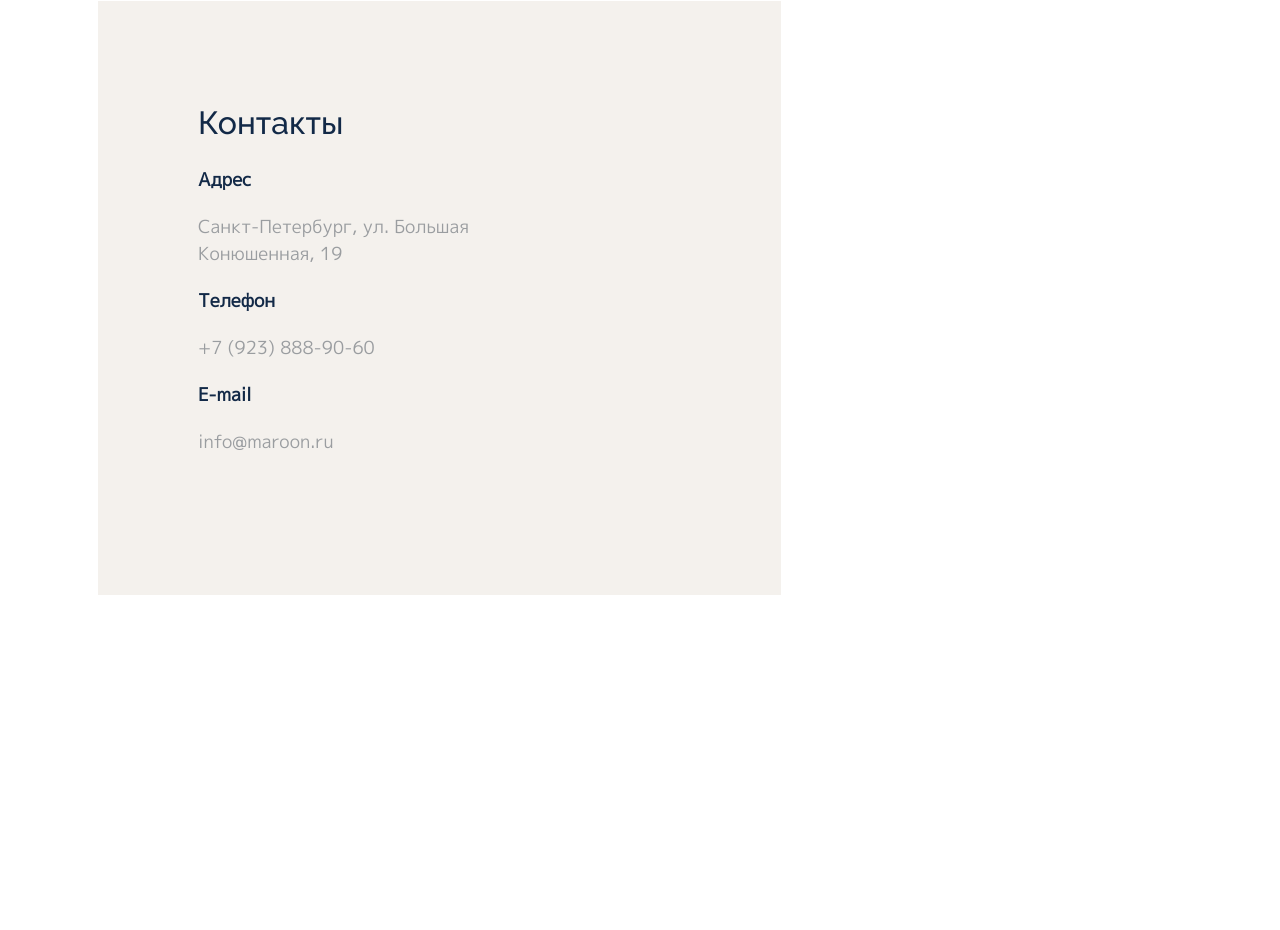
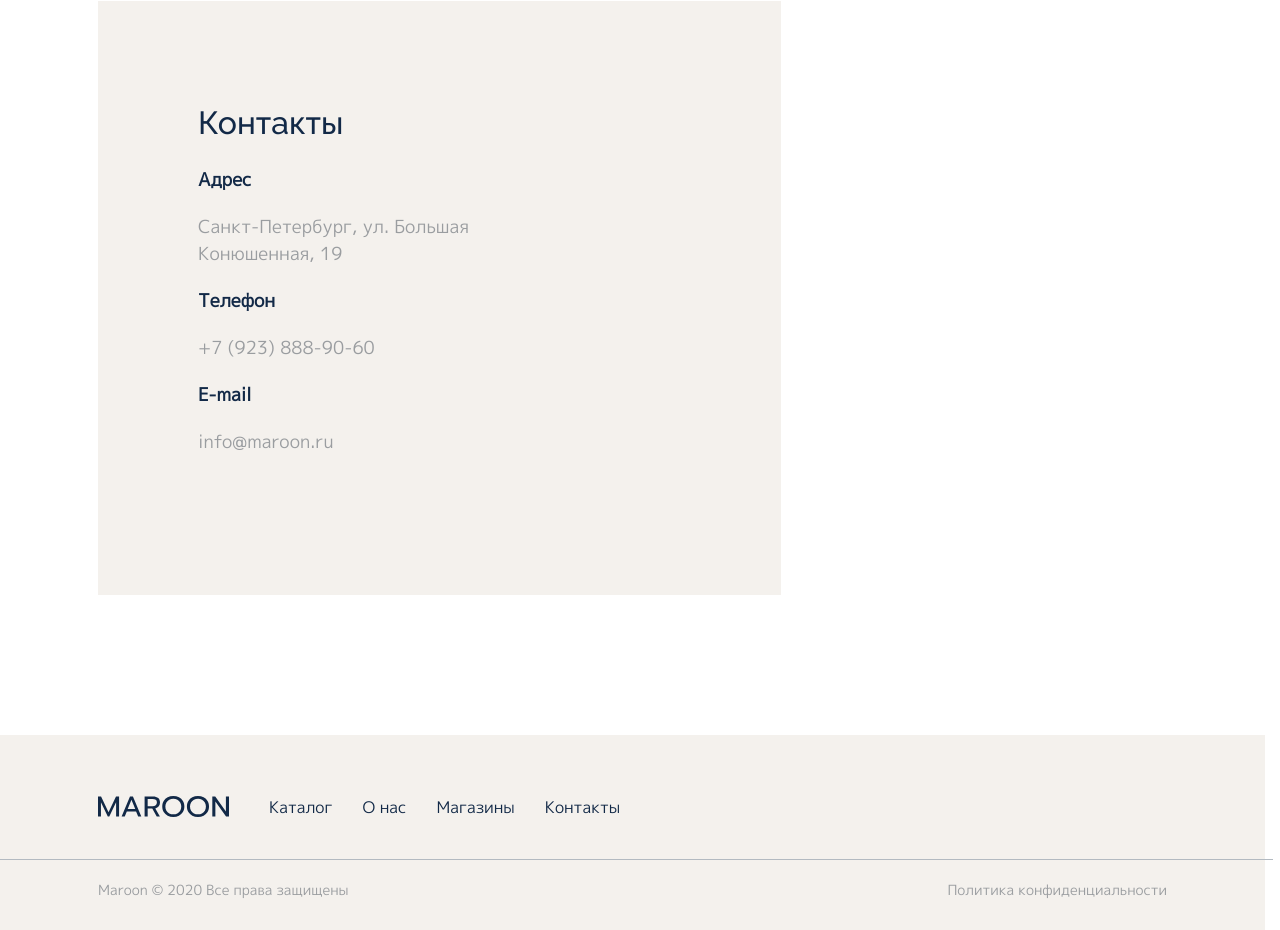
Before and after one commit to arhitecsh/maroon, a website: page index.html in a window 1280 px wide. Shown: the part 3992-4922 px from the top of the page. Before the commit the page ends 4587 px from the top, so only its background shows below. Drawn offline with nearby package versions, Linux system fonts and the light colour scheme.

Commit message:
footer commit

```diff
--- a/index.html
+++ b/index.html
@@ -248,7 +248,45 @@
         </section>
     </main>
     <footer class="footer">
+        <div class="container">
+            <div class="footer__wrapper">
+                <a class="footer__logo" href="#" aria-label="MAROON">
+                    <svg width="131" height="21">
+                        <use href="/assets/svg/icons.svg#logo-icon"></use>
+                    </svg>
+                </a>
 
+                <nav class="footer__nav" aria-label="Нижняя навигация">
+                    <a href="#" class="footer__link">Каталог</a>
+                    <a href="#offer-id" class="footer__link">О нас</a>
+                    <a href="#" class="footer__link">Магазины</a>
+                    <a href="#contacts-id" class="footer__link">Контакты</a>
+                </nav>
+
+                <div class="footer__icons">
+                    <a href="#" class="footer__icon-link" aria-label="Facebook">
+                        <svg width="11" height="18" aria-hidden="true" focusable="false">
+                            <use href="./assets/svg/icons.svg#facebook-icon"></use>
+                        </svg>
+                    </a>
+                    <a href="#" class="footer__icon-link" aria-label="Instagram">
+                        <svg width="20" height="20" aria-hidden="true" focusable="false">
+                            <use href="./assets/svg/icons.svg#insta-icon"></use>
+                        </svg>
+                    </a>
+                    <a href="#" class="footer__icon-link" aria-label="Twitter">
+                        <svg width="20" height="17" aria-hidden="true" focusable="false">
+                            <use href="./assets/svg/icons.svg#bird-icon"></use>
+                        </svg>
+                    </a>
+                </div>
+            </div>
+
+            <div class="footer__bottom">
+                <p class="footer__copy text">Maroon © 2020 Все права защищены</p>
+                <a href="#" class="footer__policy text">Политика конфиденциальности</a>
+            </div>
+        </div>
     </footer>
 </body>
 
--- /dev/null
+++ b/styles/blocks/_footer.scss
@@ -0,0 +1,115 @@
+@use "../variables";
+
+.footer {
+  padding: 60px 0 30px;
+  background-color: variables.$color-back;
+
+  &__wrapper {
+    display: flex;
+    align-items: center;
+    gap: 40px;
+    margin-bottom: 40px;
+  }
+
+  &__logo {
+    width: 131px;
+    height: 21px;
+    transition: variables.$transition-smooth;
+
+    &:hover {
+      opacity: 0.7;
+    }
+  }
+
+  &__nav {
+    display: flex;
+    align-items: center;
+    gap: 30px;
+  }
+
+  &__link {
+    font-family: variables.$font-family-plus;
+    font-size: 16px;
+    color: variables.$color-primary;
+    transition: variables.$transition-smooth;
+
+    &:hover {
+      color: variables.$color-secondary;
+      transform: translateY(-2px);
+    }
+  }
+
+  &__icons {
+    display: flex;
+    align-items: center;
+    gap: 30px;
+    margin-left: auto;
+  }
+
+  &__icon-link {
+    display: flex;
+    align-items: center;
+    justify-content: center;
+    color: variables.$color-primary;
+    transition: variables.$transition-smooth;
+
+    &:hover {
+      transform: scale(1.2) translateY(-3px);
+      color: variables.$color-secondary;
+    }
+  }
+
+  &__bottom {
+    position: relative;
+    display: flex;
+    align-items: center;
+    justify-content: space-between;
+    padding-top: 20px;
+
+    &::before {
+      content: "";
+      position: absolute;
+      top: 0;
+      left: 50%;
+      transform: translateX(-50%);
+      width: 100vw;
+      height: 1px;
+      background-color: variables.$border-color;
+    }
+  }
+
+  &__copy,
+  &__policy {
+    font-size: 14px;
+    color: variables.$color-secondary;
+    margin: 0;
+  }
+
+  &__policy {
+    transition: variables.$transition-smooth;
+
+    &:hover {
+      color: variables.$color-primary;
+    }
+  }
+}
+
+@media (max-width: 767px) {
+  .footer {
+    &__wrapper {
+      flex-direction: column;
+      gap: 30px;
+    }
+
+    &__nav {
+      flex-direction: column;
+      gap: 15px;
+    }
+
+    &__bottom {
+      flex-direction: column;
+      gap: 10px;
+      text-align: center;
+    }
+  }
+}
--- a/styles/main.scss
+++ b/styles/main.scss
@@ -11,6 +11,7 @@
 @use "blocks/slogan";
 @use "blocks/call";
 @use "blocks/contacts";
+@use "blocks/footer";
 @use "variables";
 
 *,
```
Also changed, not shown: styles/main.css, 1 other file.
